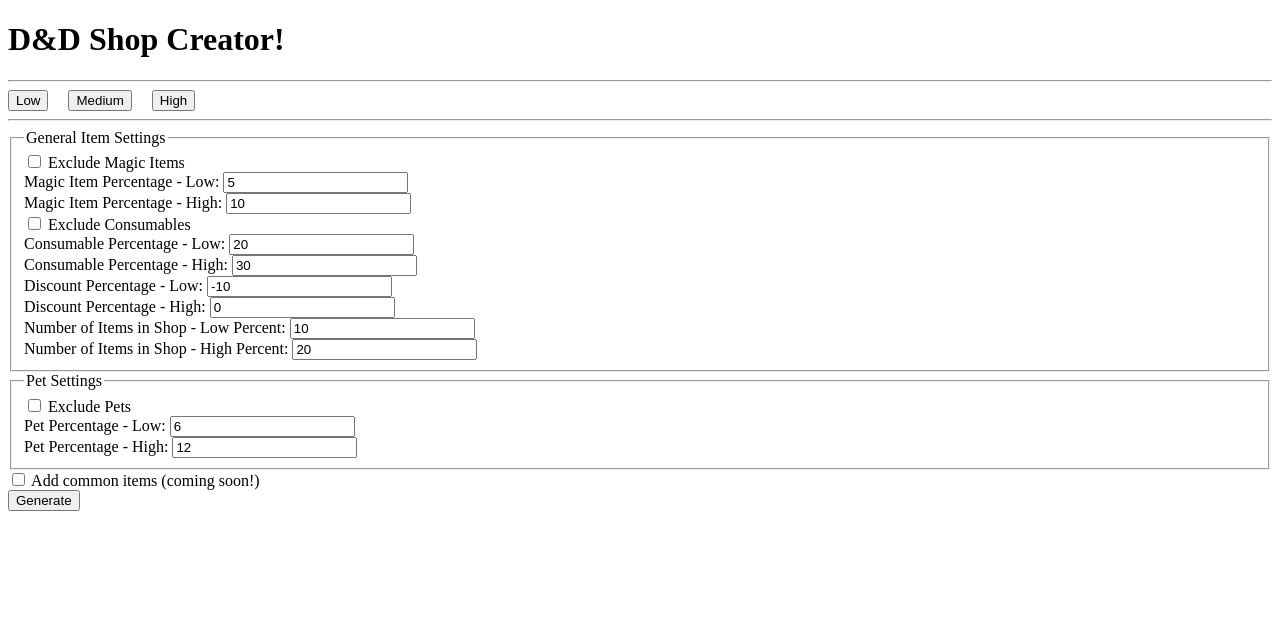
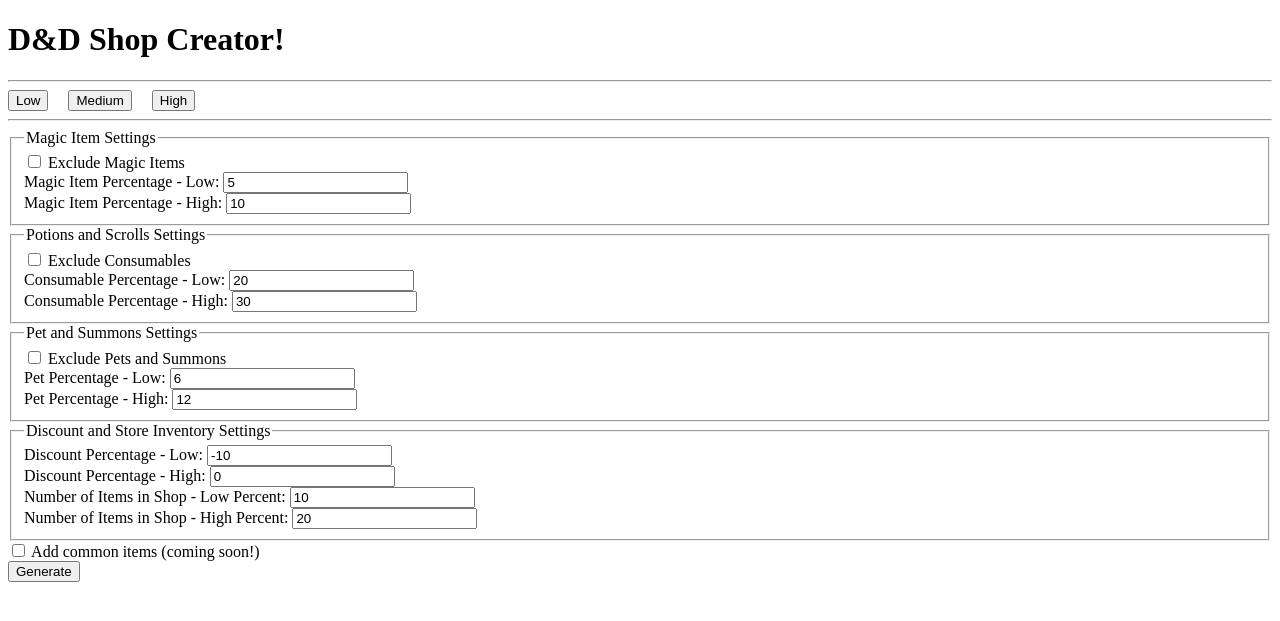
Before and after one commit to Pollyanna584/the_dms_assistant, a Flask app: page / in a window 1280 px wide. Shown: the top 621 px of the page. Run offline with Flask 2, Linux system fonts and the light colour scheme.

Commit message:
fixed formatting and checkboxes now uncheck if you change the values.

```diff
--- a/app.py
+++ b/app.py
@@ -10,10 +10,14 @@ import io
 import random
 from name_generator import NameGenerator #Shop Name Generator
 from Shopkeeper.shopkeeper_name import ShopkeeperGenerator
+from dotenv import load_dotenv
+
+# Load the .env file
+load_dotenv()
 
 app = Flask(__name__)
 
-app.config['SECRET_KEY'] = 'PoXu9hYm6W96vrtEkomwX4fjAJVMteEi'  # you should use a real, secret key here
+app.config['SECRET_KEY'] = os.getenv('DM_SECRET_KEY')  # you should use a real, secret key here
 
 class StoreForm(FlaskForm):
     pet_percentage_low = FloatField('Pet Percentage - Low:', validators=[InputRequired()], default=6)
--- a/templates/home.html
+++ b/templates/home.html
@@ -16,31 +16,74 @@
 <form method="POST">
   {{ form.hidden_tag() }}
   <fieldset>
-      <legend>General Item Settings</legend>
+      <legend>Magic Item Settings</legend>
       <input type="checkbox" id="magic_checkbox" onchange="toggleMagic(this.checked)"> Exclude Magic Items<br>
       {{ form.magic_item_percentage_low.label }} {{ form.magic_item_percentage_low(id="magic_item_percentage_low", title="The minimum percentage of magic items in the shop inventory of 152 possible.") }}<br>
       {{ form.magic_item_percentage_high.label }} {{ form.magic_item_percentage_high(id="magic_item_percentage_high", title="The maximum percentage of magic items in the shop inventory of 152 possible.") }}<br>
-
+  </fieldset>
+  <fieldset>
+    <legend>Potions and Scrolls Settings</legend>
       <input type="checkbox" id="consumable_checkbox" onchange="toggleConsumable(this.checked)"> Exclude Consumables<br>
       {{ form.consumable_percentage_low.label }} {{ form.consumable_percentage_low(id="consumable_percentage_low", title="The minimum percentage of scrolls and potions in the shop inventory of 100 possible.") }}<br>
       {{ form.consumable_percentage_high.label }} {{ form.consumable_percentage_high(id="consumable_percentage_high", title="The maximum percentage of scrolls and potions in the shop inventory of 100 possible.") }}<br>
-
+  </fieldset>
+  <fieldset>
+    <legend>Pet and Summons Settings</legend>
+    <input type="checkbox" id="pet_checkbox" onchange="togglePet(this.checked)"> Exclude Pets and Summons<br>
+    {{ form.pet_percentage_low.label }} {{ form.pet_percentage_low(id="pet_percentage_low", title="The minimum percentage of pet items in the shop inventory of 14 possible.") }}<br>
+    {{ form.pet_percentage_high.label }} {{ form.pet_percentage_high(id="pet_percentage_high", title="The maximum percentage of pet items in the shop inventory of 14 possible.") }}<br>
+</fieldset>
+  <fieldset>
+    <legend>Discount and Store Inventory Settings</legend>
       {{ form.price_adjustment_low.label }} {{ form.price_adjustment_low(id="price_adjustment_low", title="The price adjustment's low percentage (-10 gives discount of up to 10%)") }}<br>
       {{ form.price_adjustment_high.label }} {{ form.price_adjustment_high(id="price_adjustment_high", title="The price adjustment's high percentage (10 gives upcharge up to 10%)") }}<br>
       {{ form.num_items_in_shop_low_percent.label }} {{ form.num_items_in_shop_low_percent(id="num_items_in_shop_low_percent", title="The minimum percentage of total items in the shop of 266 possible.") }}<br>
       {{ form.num_items_in_shop_high_percent.label }} {{ form.num_items_in_shop_high_percent(id="num_items_in_shop_high_percent", title="The maximum percentage of total items in the shop of 266 possible.") }}<br>
-  </fieldset>
-  <fieldset>
-      <legend>Pet Settings</legend>
-      <input type="checkbox" id="pet_checkbox" onchange="togglePet(this.checked)"> Exclude Pets<br>
-      {{ form.pet_percentage_low.label }} {{ form.pet_percentage_low(id="pet_percentage_low", title="The minimum percentage of pet items in the shop inventory of 14 possible.") }}<br>
-      {{ form.pet_percentage_high.label }} {{ form.pet_percentage_high(id="pet_percentage_high", title="The maximum percentage of pet items in the shop inventory of 14 possible.") }}<br>
   </fieldset>
   <input type="checkbox" id="common_checkbox"> Add common items (coming soon!)<br>
   {{ form.submit }}
 </form>
 
 <script type="text/javascript">
+  // Attach onchange event to the magic item textboxes
+  document.getElementById('magic_item_percentage_low').onchange = function() {
+    if (this.value != 0) {
+      document.getElementById('magic_checkbox').checked = false;
+    }
+  }
+
+  document.getElementById('magic_item_percentage_high').onchange = function() {
+    if (this.value != 0) {
+      document.getElementById('magic_checkbox').checked = false;
+    }
+  }
+
+  // Attach onchange event to the consumable textboxes
+  document.getElementById('consumable_percentage_low').onchange = function() {
+    if (this.value != 0) {
+      document.getElementById('consumable_checkbox').checked = false;
+    }
+  }
+
+  document.getElementById('consumable_percentage_high').onchange = function() {
+    if (this.value != 0) {
+      document.getElementById('consumable_checkbox').checked = false;
+    }
+  }
+
+  // Attach onchange event to the pet textboxes
+  document.getElementById('pet_percentage_low').onchange = function() {
+    if (this.value != 0) {
+      document.getElementById('pet_checkbox').checked = false;
+    }
+  }
+
+  document.getElementById('pet_percentage_high').onchange = function() {
+    if (this.value != 0) {
+      document.getElementById('pet_checkbox').checked = false;
+    }
+  }
+
   function toggleMagic(isChecked) {
     var magicLow = document.getElementById('magic_item_percentage_low');
     var magicHigh = document.getElementById('magic_item_percentage_high');
@@ -55,8 +98,8 @@
         magicHigh.value = magicHigh.getAttribute('data-original') || '';
     }
 
-    magicLow.disabled = isChecked;
-    magicHigh.disabled = isChecked;
+    magicLow.readonly = isChecked;
+    magicHigh.readonly = isChecked;
   }
 
   function toggleConsumable(isChecked) {
@@ -73,8 +116,8 @@
         consumableHigh.value = consumableHigh.getAttribute('data-original') || '';
     }
 
-    consumableLow.disabled = isChecked;
-    consumableHigh.disabled = isChecked;
+    consumableLow.readonly = isChecked;
+    consumableHigh.readonly = isChecked;
   }
 
   function togglePet(isChecked) {
@@ -91,8 +134,8 @@
         petHigh.value = petHigh.getAttribute('data-original') || '';
     }
 
-    petLow.disabled = isChecked;
-    petHigh.disabled = isChecked;
+    petLow.readonly = isChecked;
+    petHigh.readonly = isChecked;
   }
 
   document.getElementById('low-button').onclick = function() {
```
Also changed, not shown: 1 other file.
